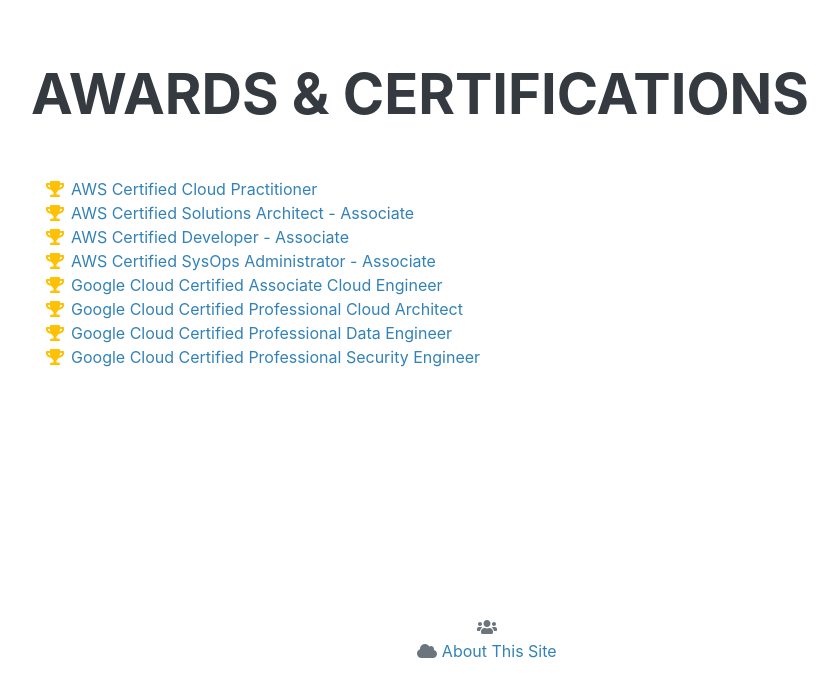
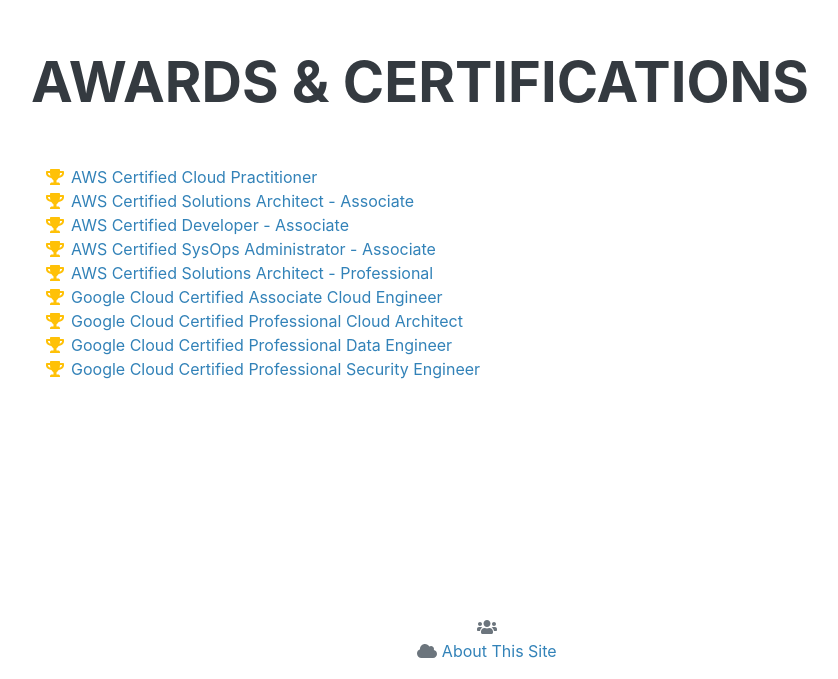
Before and after one commit to mplspunk/cloud-resume-front-end, a website: page index.html in a window 1280 px wide. Shown: the part 2588-3267 px from the top of the page, without its empty margins (289-1127 px from the left). Drawn offline with nearby package versions, Linux system fonts and the light colour scheme; no server answers; a web font is replaced by a local one.

Commit message:
Added new certification

```diff
--- a/index.html
+++ b/index.html
@@ -161,6 +161,10 @@
                         </li>
                         <li>
                             <span class="fa-li"><i class="fas fa-trophy text-warning"></i></span>
+                            <a href="https://www.youracclaim.com/badges/187e7399-c5e1-4bb6-9d43-e36c755024e4" target="_blank">AWS Certified Solutions Architect - Professional</a>
+                        </li>
+                        <li>
+                            <span class="fa-li"><i class="fas fa-trophy text-warning"></i></span>
                             <a href="https://www.credential.net/99f5dd2b-efbd-4f9f-a094-eac0b2274cc4" target="_blank">Google Cloud Certified Associate Cloud Engineer</a>
                         </li>
                         <li>
```
